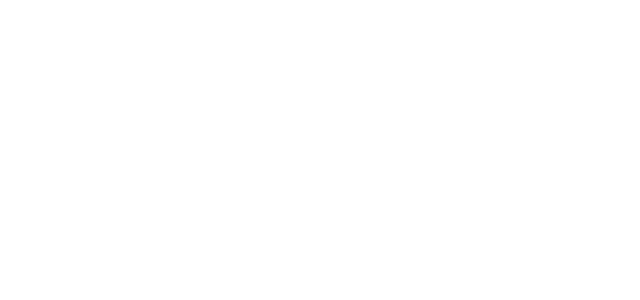
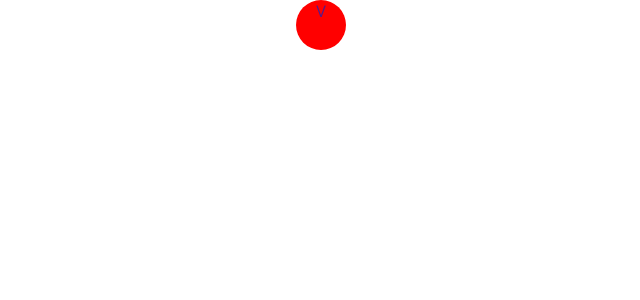
Before and after one commit to sophiebl/Matcha, a React (Create React App) app in the folder front/: page /browse in a window 1280 px wide. Shown: the top 300 px of the page, without its empty margins (344-984 px from the left). Built offline with nearby package versions, Linux system fonts and the light colour scheme.

Commit message:
browse page

```diff
--- a/front/src/App.js
+++ b/front/src/App.js
@@ -1,9 +1,12 @@
 import React from 'react';
 import { BrowserRouter as Router, Route, Link } from "react-router-dom";
+
 import './scss/App.scss';
 import Start from './components/start/Start';
 import Login from './components/login/Login';
 import Signup from './components/signup/Signup';
+import Browse from './components/browse/Browse';
+
 
 function App() {
   return (
@@ -12,6 +15,7 @@ function App() {
         <Route exact path="/" component={Start} />
         <Route path="/login" component={Login} />
         <Route path="/signup" component={Signup} />
+        <Route path="/browse" component={Browse} />
       </div>
     </Router>
   );
--- /dev/null
+++ b/front/src/components/Button.js
@@ -0,0 +1,10 @@
+import React, { useState } from 'react';
+
+
+/*props class concatenation*/
+
+const Button = (props) => (
+    <a href="" className={props.className}>V</a>
+);
+
+export default Button;
--- a/front/src/components/browse/Browse.js
+++ b/front/src/components/browse/Browse.js
@@ -1,10 +1,13 @@
 import React from 'react';
 import InfosContainer from '../userInfo/InfosContainer';
+import { FontAwesomeIcon } from '@fortawesome/react-fontawesome';
+//import { faCoffee } from '@fortawesome/free-solid-svg-icons';
 
 const Browse = () => {
     return (
         <div className="browse">
            <InfosContainer />
+           <FontAwesomeIcon icon={['fab', 'apple']} />
         </div>
     );
 }
--- a/front/src/components/start/Start.js
+++ b/front/src/components/start/Start.js
@@ -8,6 +8,7 @@ const Start = () => {
       <div>
         <Link to="/login" className="btn">Login</Link>
         <Link to="/signup" className="btn">Sign up</Link>
+        <Link to="/browse" className="btn">Browse</Link>
       </div>
     </div>
   );
--- a/front/src/components/userInfo/InfosContainer.js
+++ b/front/src/components/userInfo/InfosContainer.js
@@ -1,5 +1,9 @@
 import React from 'react';
-import Browse from '../browse/Browse';
+import UserImg from './UserImg';
+import MainInfos from './MainInfos';
+import Bio from './Bio';
+import Tag from './Tag';
+import LikeDislike from './LikeDislike';
 
 const InfosContainer = () => {
     return (
@@ -8,10 +12,7 @@ const InfosContainer = () => {
             <MainInfos />
             <Bio />
             <Tag />
-            <div>
-                <Button />
-                <Button />
-            </div>
+            <LikeDislike />
         </div>
     );
 }
--- /dev/null
+++ b/front/src/components/userInfo/LikeDislike.js
@@ -0,0 +1,17 @@
+import React from 'react';
+import Button from '../Button';
+
+const LikeDislike = () => {
+    return (
+        <div className="valign">
+            <div>
+                {/*<Button />*/}
+            </div>
+            <div>
+                <Button className="bg-bg btn-rond"/>
+            </div>
+        </div>
+    );
+}
+
+export default LikeDislike;
--- a/front/src/scss/App.scss
+++ b/front/src/scss/App.scss
@@ -1,5 +1,5 @@
 /*
-General settings
+GENERAL SETTINGS
 *********/
 
 @font-face {
@@ -11,6 +11,14 @@ General settings
 }
 
 @import url('https://fonts.googleapis.com/css?family=Open+Sans&display=swap');
+
+/* Color */
+$blue-green: #03DAC6;
+
+
+.bg-bg{
+  background-color: $blue-green;
+}
 
 body {
   font-family: 'Open Sans', sans-serif;
@@ -36,8 +44,19 @@ a {
   background-image: linear-gradient(rgba(3, 218, 198, 1), rgba(3, 218, 198, 0));
 }
 
+.valign {
+  width: 100%;
+  > div {
+    display: inline-block;
+    vertical-align: baseline;
+    width: 49%;
+    margin: 0 auto;
+  }
+}
+
+
 /*
-Button
+Link
 *********/
 
 .btn {
@@ -73,7 +92,7 @@ Login
 }
 
 /*
-Button
+Button Submit
 *********/
 
 button {
@@ -86,6 +105,30 @@ button {
   color: #0389f2;
   background-color: transparent;
 }
+
+/*
+Button Rond
+*********/
+
+.btn-rond {
+  display: block;
+  width: 50px;
+  height: 50px;
+  border-radius: 50px;
+  background-color: red;
+}
+
+/*
+Button Like
+*********/
+
+
+
+
+
+/*
+Button DisLike
+*********/
 
 /*
 Input
```
Also changed, not shown: front/src/components/userInfo/Button.js (deleted, +0 -7 lines), 1 other file (tests, documents, lock files or other folders).
